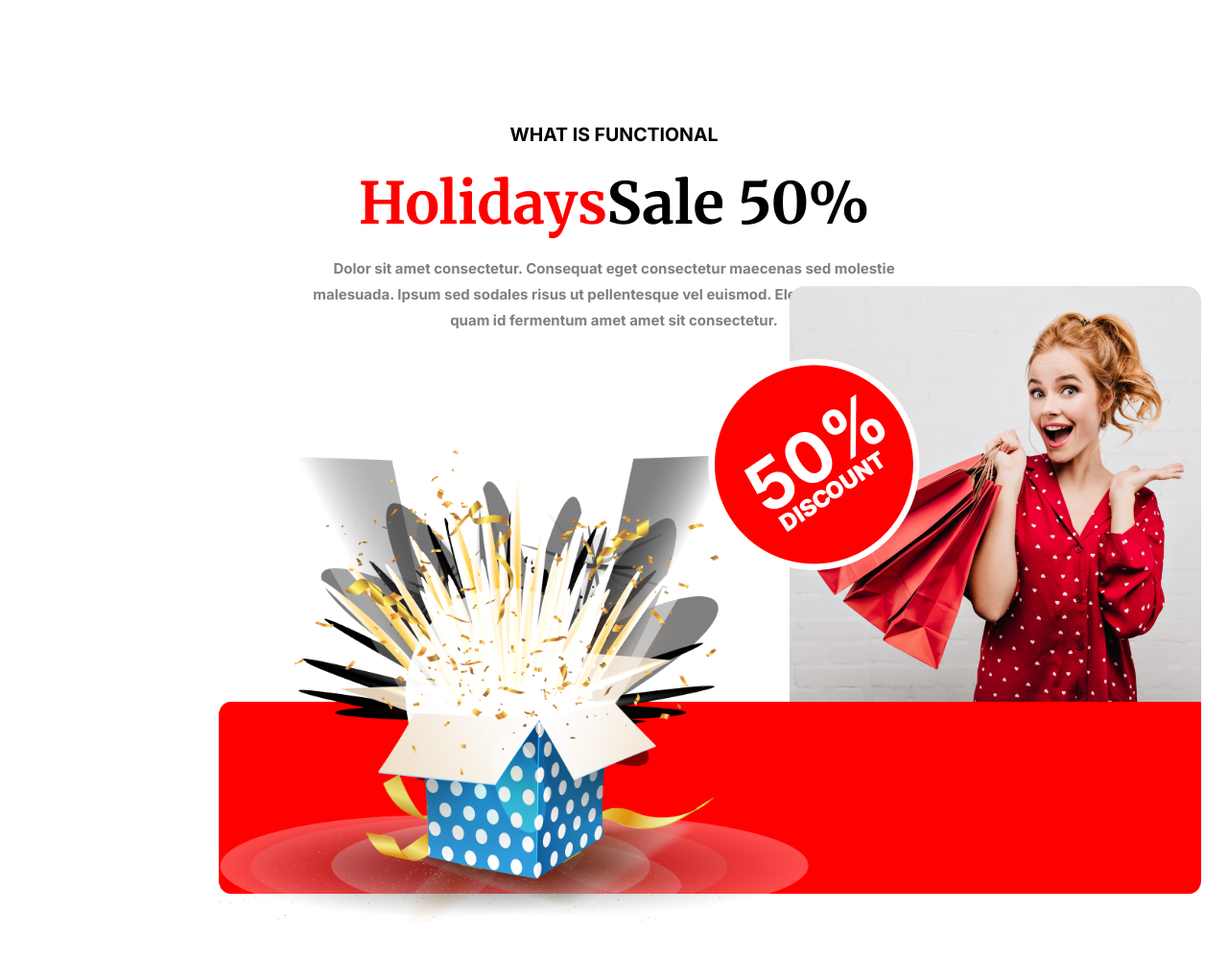
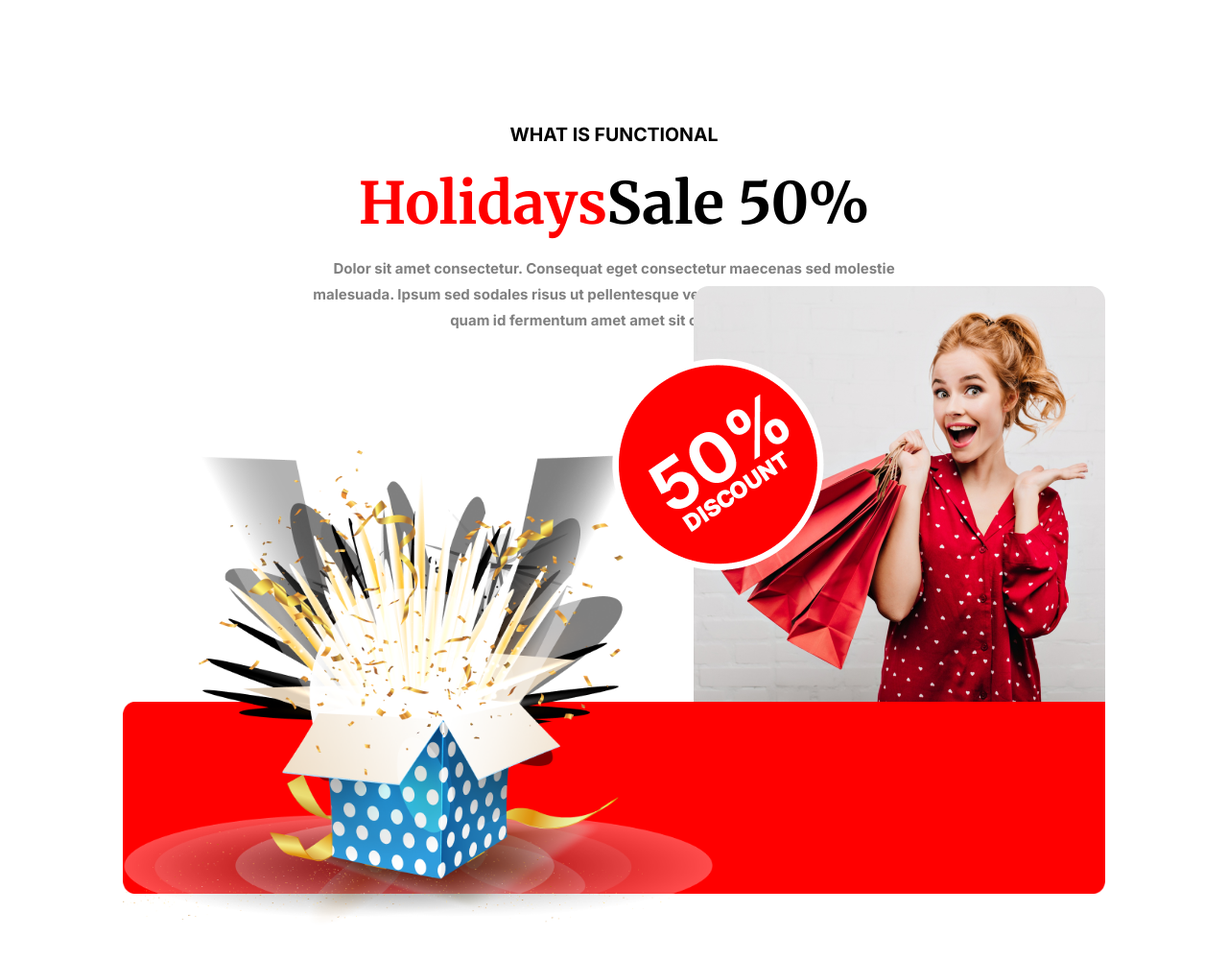
Before and after one commit to mdsabbirahmedbd/Assaignment-one, a plain HTML site: page index.html in a window 1280 px wide. Shown: the part 3732-4732 px from the top of the page at 96% size. Drawn offline with Linux system fonts and the light colour scheme.

Commit message:
problem solve

```diff
--- a/style.css
+++ b/style.css
@@ -261,13 +261,13 @@ display: flex;
 .img1{
     position: absolute;
     z-index: 110;
-    right: 150px;
+    right: 250px;
     top: -400px;
 }
 .img2{
     position: absolute;
     /* right: -90px; */
-    right: -100px;
+    right: 0px;
     z-index: 100;
     top: -433px;
 }
@@ -275,6 +275,7 @@ display: flex;
     position: absolute;
      z-index: 100;
     height: 40vw;
+    left: 0;
     bottom: -50px;
 }
 .img4{
@@ -283,6 +284,7 @@ display: flex;
     height: 100%;
     position: absolute;
     top: 0;
+    right: 0%;
     z-index: 90;
 }
 /* End section-five  */
```
